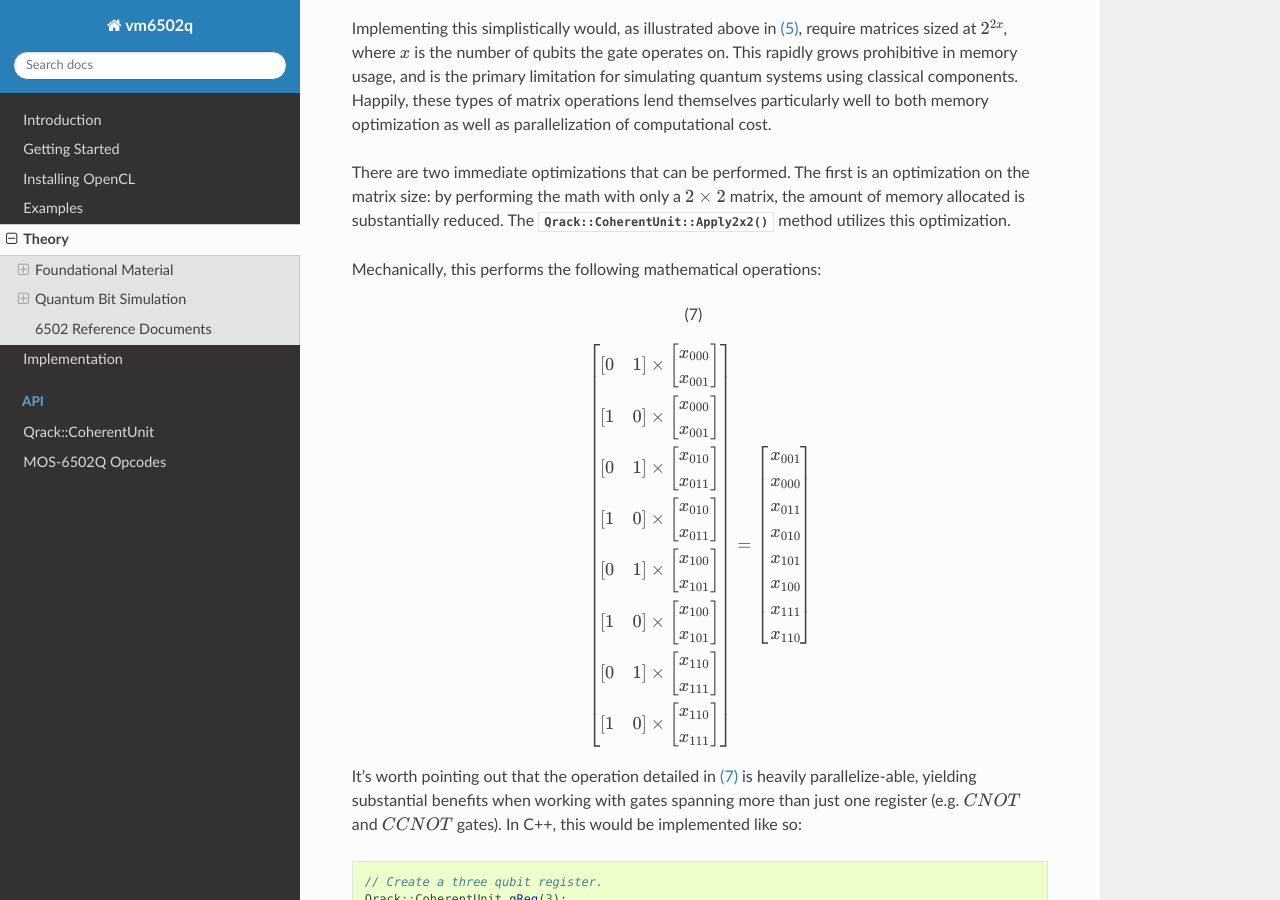
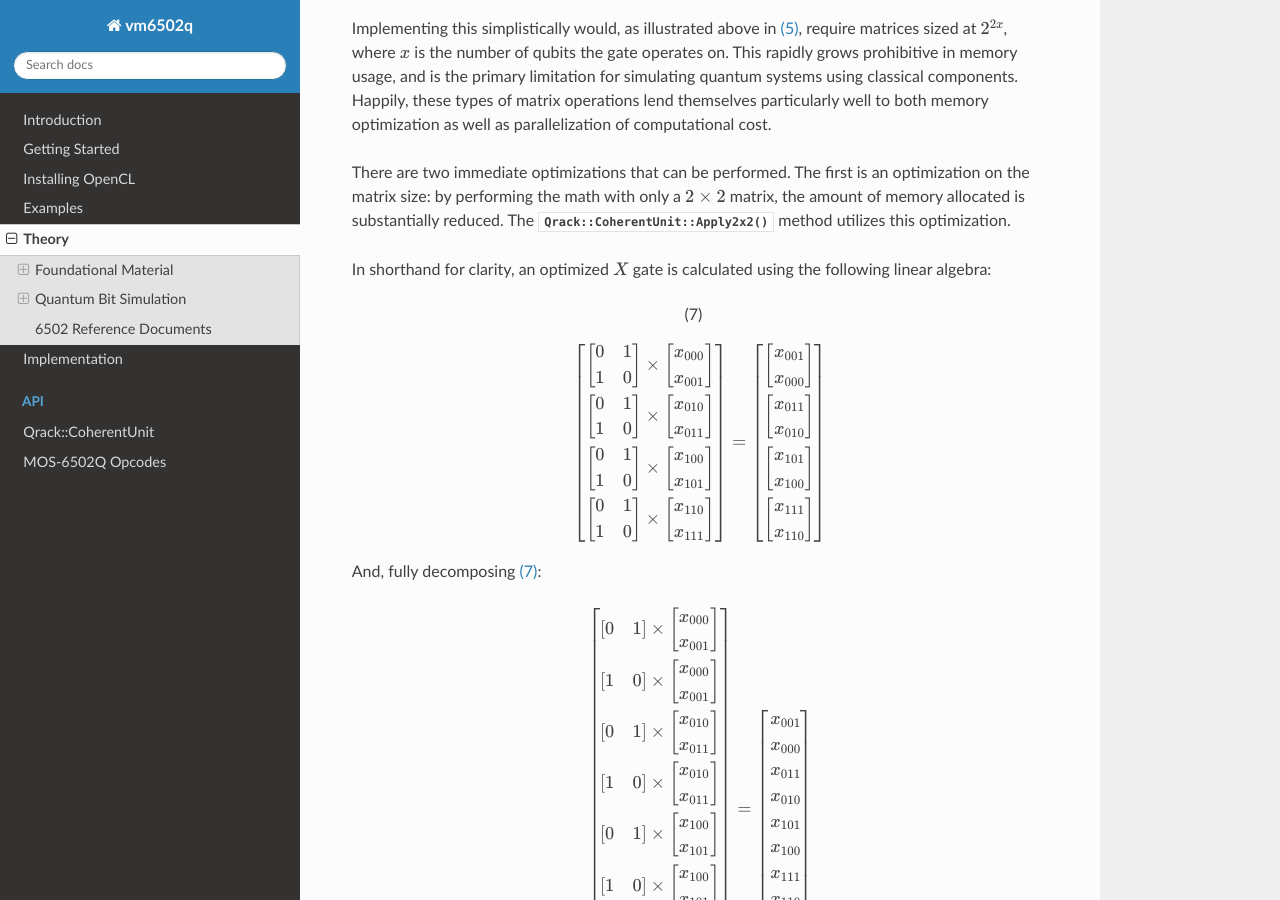
Before and after one commit to vm6502q/qrack.github.io, a Sphinx documentation site: the page built from docs/theory.rst, in a window 1280 px wide and 900 px high, scrolled down 3322 px. Built offline with Sphinx 7.4.7 and the Read the Docs theme 2.0.0, drawn with Linux system fonts in a browser that asks for light colours.

Commit message:
Adjust the diagrams a bit

```diff
--- a/docs/theory.rst
+++ b/docs/theory.rst
@@ -170,90 +170,167 @@ Implementing this simplistically would, as illustrated above in :eq:`x_3bit_3`,
 
 There are two immediate optimizations that can be performed.  The first is an optimization on the matrix size: by performing the math with only a :math:`2\times2` matrix, the amount of memory allocated is substantially reduced. The :cpp:func:`Qrack::CoherentUnit::Apply2x2()` method utilizes this optimization.
 
-Mechanically, this performs the following mathematical operations:
+In shorthand for clarity, an optimized :math:`X` gate is calculated using the following linear algebra:
 
 .. math::
-    :label: x_3bit_opt
+  :label: x_3bit_opt
 
-    \begin{bmatrix}
+  \begin{bmatrix}
+    {
+       \begin{bmatrix}
+          0 & 1 \\
+          1 & 0
+       \end{bmatrix}
+       \times
+        \begin{bmatrix}
+            x_{000} \\
+            x_{001}
+        \end{bmatrix}
+    }\\
+    {
+       \begin{bmatrix}
+          0 & 1 \\
+          1 & 0
+       \end{bmatrix}
+       \times
+        \begin{bmatrix}
+            x_{010} \\
+            x_{011}
+        \end{bmatrix}
+    }\\
+    {
+       \begin{bmatrix}
+          0 & 1 \\
+          1 & 0
+       \end{bmatrix}
+       \times
+        \begin{bmatrix}
+            x_{100} \\
+            x_{101}
+        \end{bmatrix}
+    }\\
+    {
+       \begin{bmatrix}
+          0 & 1 \\
+          1 & 0
+       \end{bmatrix}
+       \times
+        \begin{bmatrix}
+            x_{110} \\
+            x_{111}
+        \end{bmatrix}
+    }
+  \end{bmatrix}
+  =
+  \begin{bmatrix}
       {
         \begin{bmatrix}
-          0 & 1
-        \end{bmatrix}
-        \times
-        \begin{bmatrix}
-          x_{000} \\
-          x_{001}
+          x_{001} \\
+          x_{000}
         \end{bmatrix}
       } \\
       {
         \begin{bmatrix}
-          1 & 0
-        \end{bmatrix}
-        \times
-        \begin{bmatrix}
-          x_{000} \\
-          x_{001}
+          x_{011} \\
+          x_{010}
         \end{bmatrix}
       } \\
       {
         \begin{bmatrix}
-          0 & 1
-        \end{bmatrix}
-        \times
-        \begin{bmatrix}
-          x_{010} \\
-          x_{011}
+          x_{101} \\
+          x_{100}
         \end{bmatrix}
       } \\
       {
         \begin{bmatrix}
-          1 & 0
+          x_{111} \\
+          x_{110}
+        \end{bmatrix}
+      }
+  \end{bmatrix}
+
+And, fully decomposing :eq:`x_3bit_opt`:
+
+.. math::
+    \begin{bmatrix}
+      {
+        \begin{bmatrix}
+            0 & 1
         \end{bmatrix}
         \times
         \begin{bmatrix}
-          x_{010} \\
-          x_{011}
+            x_{000} \\
+            x_{001}
         \end{bmatrix}
       } \\
       {
         \begin{bmatrix}
-          0 & 1
+            1 & 0
         \end{bmatrix}
         \times
         \begin{bmatrix}
-          x_{100} \\
-          x_{101}
+            x_{000} \\
+            x_{001}
         \end{bmatrix}
       } \\
       {
         \begin{bmatrix}
-          1 & 0
+            0 & 1
         \end{bmatrix}
         \times
         \begin{bmatrix}
-          x_{100} \\
-          x_{101}
+            x_{010} \\
+            x_{011}
         \end{bmatrix}
       } \\
       {
         \begin{bmatrix}
-          0 & 1
+            1 & 0
         \end{bmatrix}
         \times
         \begin{bmatrix}
-          x_{110} \\
-          x_{111}
+            x_{010} \\
+            x_{011}
         \end{bmatrix}
       } \\
       {
         \begin{bmatrix}
-          1 & 0
+            0 & 1
         \end{bmatrix}
         \times
         \begin{bmatrix}
-          x_{110} \\
-          x_{111}
+            x_{100} \\
+            x_{101}
+        \end{bmatrix}
+      } \\
+      {
+        \begin{bmatrix}
+            1 & 0
+        \end{bmatrix}
+        \times
+        \begin{bmatrix}
+            x_{100} \\
+            x_{101}
+        \end{bmatrix}
+      } \\
+      {
+        \begin{bmatrix}
+            0 & 1
+        \end{bmatrix}
+        \times
+        \begin{bmatrix}
+            x_{110} \\
+            x_{111}
+        \end{bmatrix}
+      } \\
+      {
+        \begin{bmatrix}
+            1 & 0
+        \end{bmatrix}
+        \times
+        \begin{bmatrix}
+            x_{110} \\
+            x_{111}
         \end{bmatrix}
       }
     \end{bmatrix}
```
